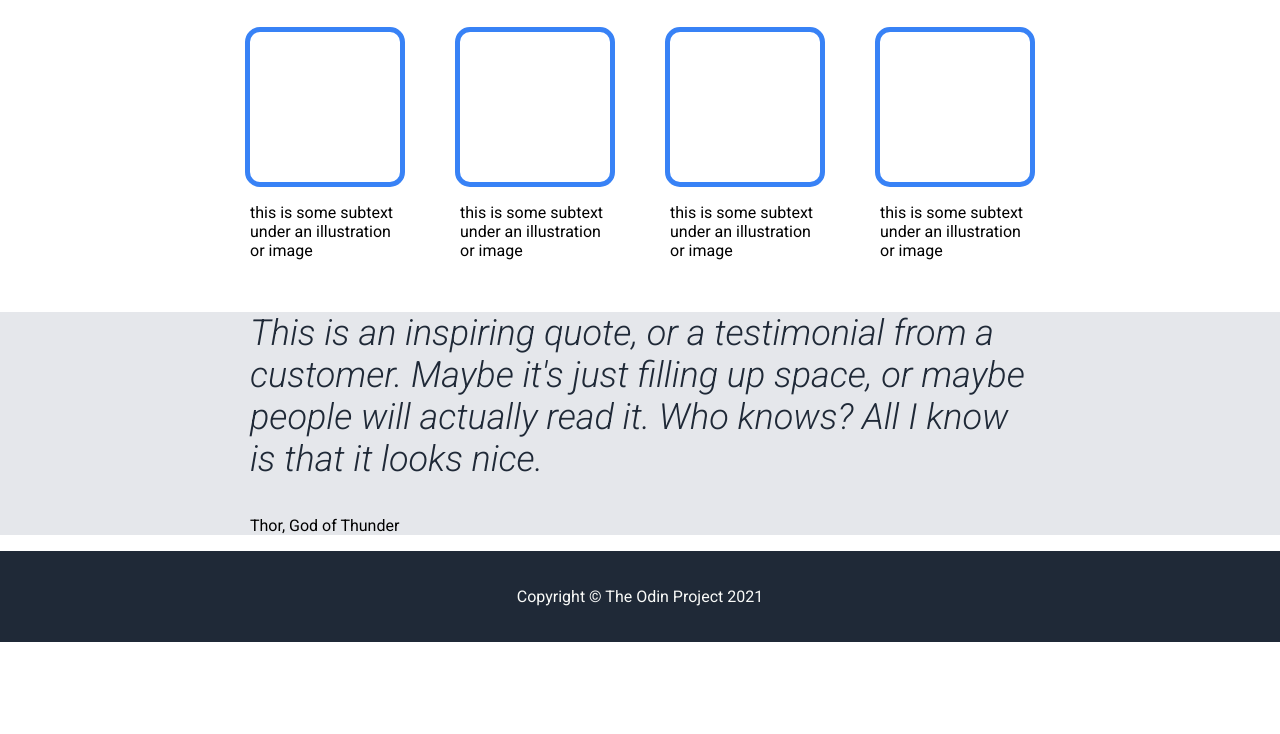
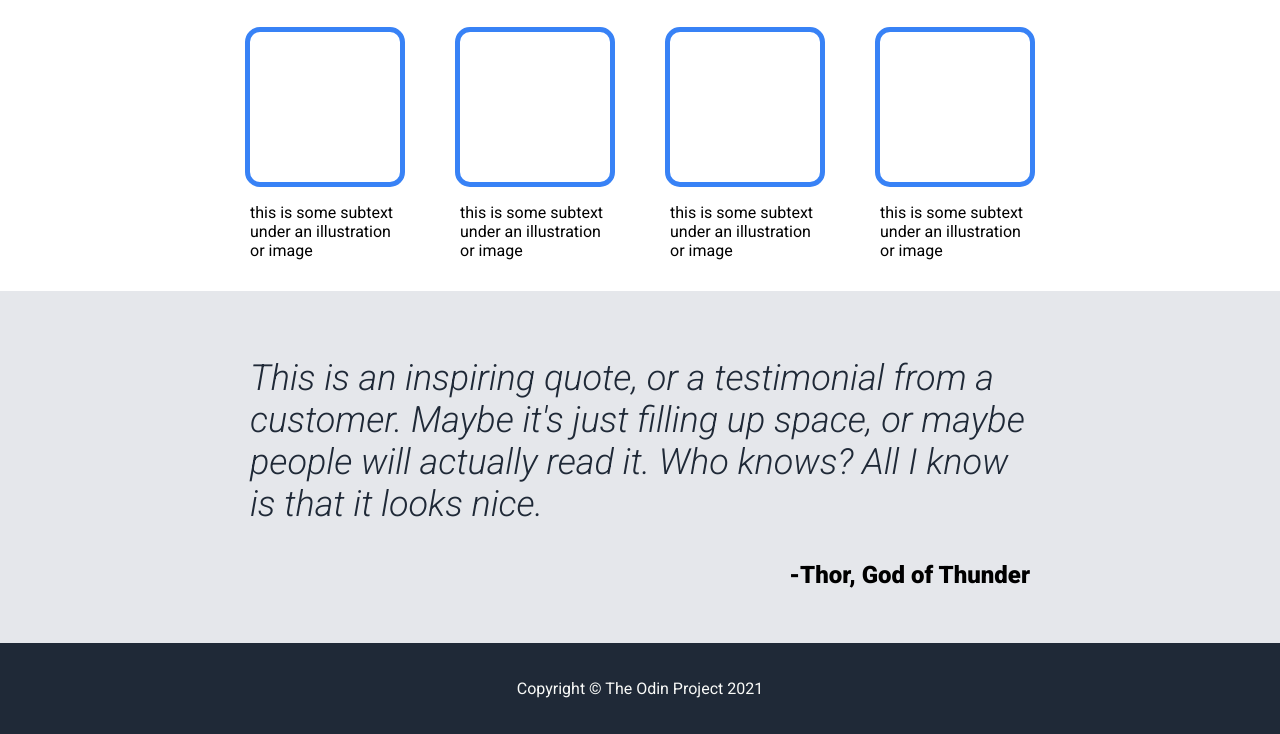
Before and after one commit to etitus90/top-landing-page, a plain HTML site: page index.html in a window 1280 px wide. Shown: the part 641-1375 px from the top of the page. Before the commit the page ends 1283 px from the top, so only its background shows below. Drawn offline with Linux system fonts and the light colour scheme.

Commit message:
Finish quote section

```diff
--- a/index.html
+++ b/index.html
@@ -51,7 +51,7 @@
             </div>
             <div class="quote-container">
                 <p class="quote">This is an inspiring quote, or a testimonial from a customer. Maybe it's just filling up space, or maybe people will actually read it. Who knows? All I know is that it looks nice.</p>
-                <p class="quote-source">Thor, God of Thunder</p>
+                <p class="quote-source">-Thor, God of Thunder</p>
             </div>
             <div class="signup">
 
--- a/style.css
+++ b/style.css
@@ -28,7 +28,8 @@ footer,
     }
 
 .hero-content h1,
-.info h2 {
+.info h2,
+.quote-source {
     font-weight: 900;
 }
 
@@ -60,6 +61,10 @@ button {
 
 .quote-container {
     background-color: #E5E7EB;
+}
+
+.quote-source {
+    font-size: 24px;
 }
 
 /* Navigation */
@@ -121,6 +126,7 @@ header {
     display: flex;
     flex-direction: column;
     align-items: center;
+    padding-bottom: 15px;
 }
 
 .info-content {
@@ -144,6 +150,18 @@ header {
     margin: 0 30px;
 }
 
+.quote-container {
+    padding-top: 30px;
+    padding-bottom: 30px;
+    display: flex;
+    flex-direction: column;
+}
+
+.quote-source {
+    align-self: flex-end;
+    margin-top: 0;
+}
+
 footer {
     display: flex;
     justify-content: center;
```
